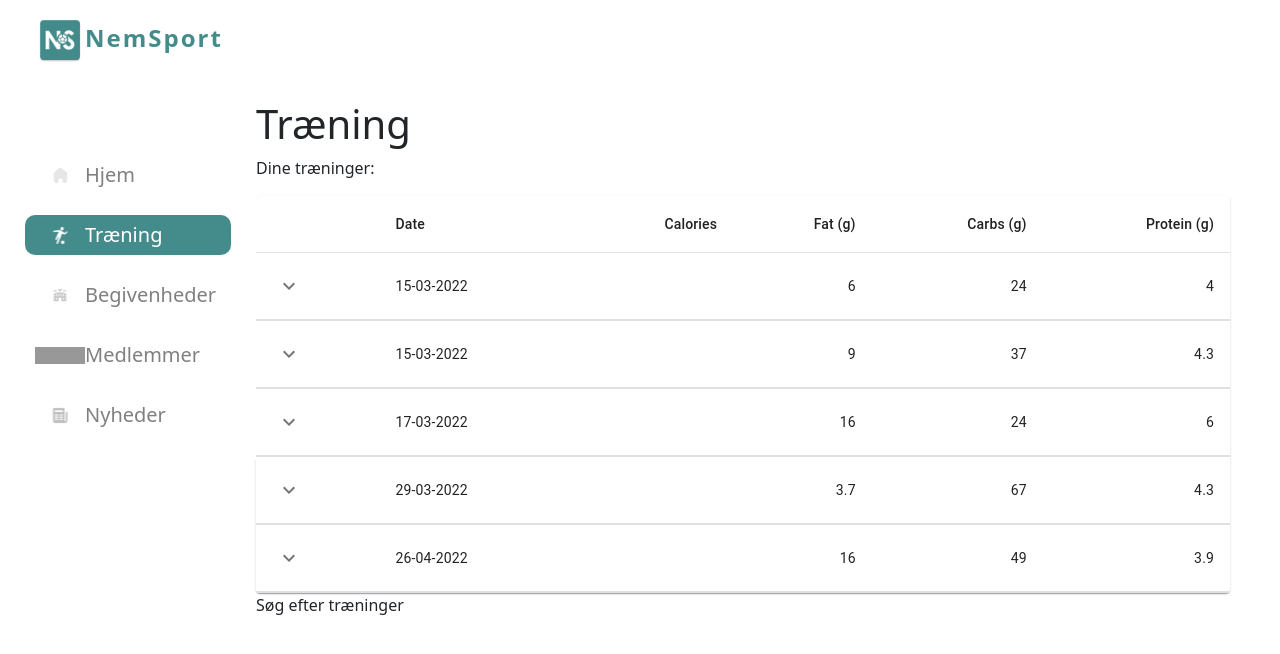
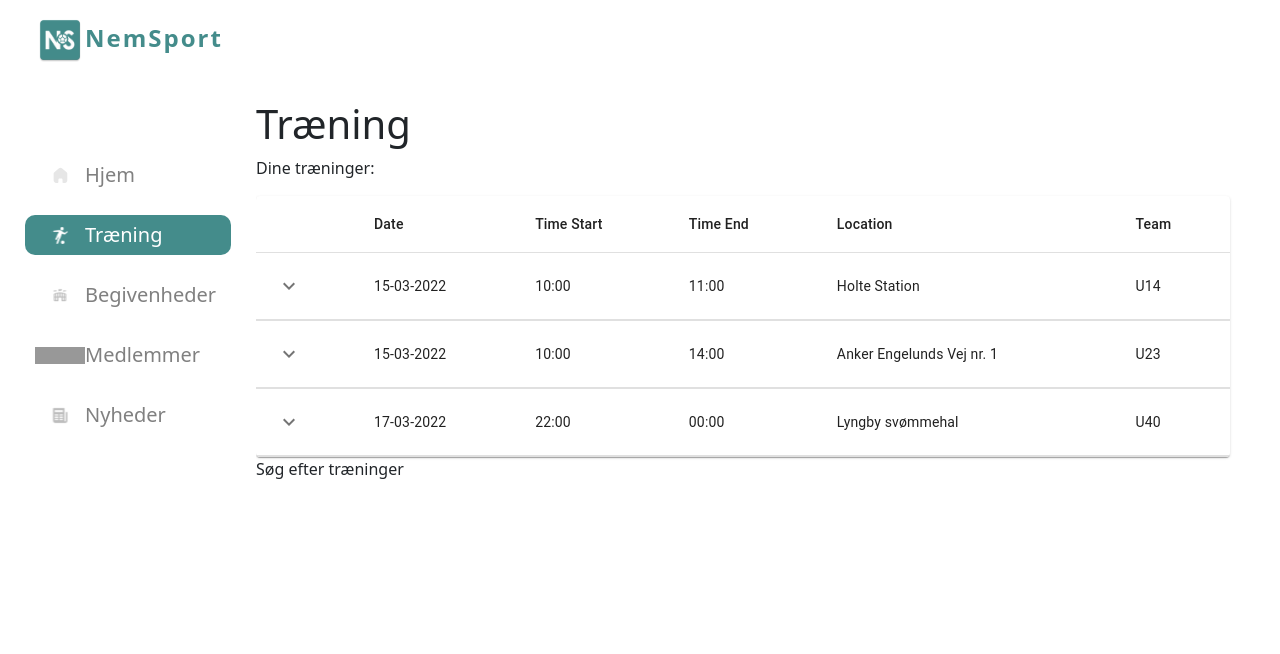
Before and after one commit to madsstorgaardnielsen/group5-proj, a React (Create React App) app in the folder fbcmanager-frontend/: page /traening in a window 1280 px wide. Shown: the top 654 px of the page. Built offline with nearby package versions, Linux system fonts and the light colour scheme; grey boxes are pictures that could not be loaded.

Commit message:
Training page ready for presentation

```diff
--- a/fbcmanager-frontend/src/components/TrainingsTable.js
+++ b/fbcmanager-frontend/src/components/TrainingsTable.js
@@ -16,15 +16,14 @@ import KeyboardArrowUpIcon from '@mui/icons-material/KeyboardArrowUp';
 
 // Table inspired by MUI. https://mui.com/components/tables/
 
-function trainingstable(date, time, fat, carbs, protein, price, description) {
+function trainingstable(date, timeStart, timeEnd, location, team) {
     return {
         date,
-        time,
-        fat,
-        carbs,
-        protein,
-        price,
-        description,
+        timeStart,
+        timeEnd,
+        location,
+        team,
+
     };
 }
 
@@ -44,13 +43,11 @@ function Row(props) {
                         {open ? <KeyboardArrowUpIcon /> : <KeyboardArrowDownIcon />}
                     </IconButton>
                 </TableCell>
-                <TableCell component="th" scope="row">
-                    {row.date}
-                </TableCell>
-                <TableCell align="right">{row.calories}</TableCell>
-                <TableCell align="right">{row.fat}</TableCell>
-                <TableCell align="right">{row.carbs}</TableCell>
-                <TableCell align="right">{row.protein}</TableCell>
+                <TableCell component="th" scope="row">{row.date}</TableCell>
+                <TableCell >{row.timeStart}</TableCell>
+                <TableCell >{row.timeEnd}</TableCell>
+                <TableCell >{row.location}</TableCell>
+                <TableCell >{row.team}</TableCell>
             </TableRow>
             <TableRow>
                 <TableCell style={{ paddingBottom: 0, paddingTop: 0 }} colSpan={6}>
@@ -58,7 +55,7 @@ function Row(props) {
                         <Box sx={{ margin: 1 }}>
                             <Typography variant="h6" gutterBottom component="div">
                                 Description:
-                                <text> (Insert text from databse). Fun :P This training is focusing on enhancing leg muscles. Remember, dont forget leg day!</text>
+                                <text> In today training session we are going to the forrest. Bring your inner nature-spirit and a bottle of water. </text>
                             </Typography>
                         </Box>
                     </Collapse>
@@ -70,22 +67,18 @@ function Row(props) {
 
 Row.propTypes = {
     row: PropTypes.shape({
-        calories: PropTypes.number.isRequired,
-        carbs: PropTypes.number.isRequired,
-        fat: PropTypes.number.isRequired,
+        timeStart: PropTypes.string.isRequired,
+        timeEnd: PropTypes.string.isRequired,
+        location: PropTypes.string.isRequired,
         description: PropTypes.string.isRequired,
         date: PropTypes.string.isRequired,
-        price: PropTypes.number.isRequired,
-        protein: PropTypes.number.isRequired,
     }).isRequired,
 };
 
 const rows = [
-    trainingstable('15-03-2022', 159, 6.0, 24, 4.0, 3.99),
-    trainingstable('15-03-2022', 237, 9.0, 37, 4.3, 4.99),
-    trainingstable('17-03-2022', 262, 16.0, 24, 6.0, 3.79),
-    trainingstable('29-03-2022', 305, 3.7, 67, 4.3, 2.5),
-    trainingstable('26-04-2022', 356, 16.0, 49, 3.9, 1.5),
+    trainingstable('15-03-2022', '10:00', '11:00', 'Holte Station', 'U14'), //One traing in a line
+    trainingstable('15-03-2022', '10:00', '14:00', 'Anker Engelunds Vej nr. 1', 'U23'), //Date, timeS, timeE, Location, Team
+    trainingstable('17-03-2022', '22:00', '00:00', 'Lyngby svømmehal', 'U40')
 ];
 
 export default function CollapsibleTable() {
@@ -96,10 +89,10 @@ export default function CollapsibleTable() {
                     <TableRow>
                         <TableCell/>
                         <TableCell>Date</TableCell>
-                        <TableCell align="right">Calories</TableCell>
-                        <TableCell align="right">Fat&nbsp;(g)</TableCell>
-                        <TableCell align="right">Carbs&nbsp;(g)</TableCell>
-                        <TableCell align="right">Protein&nbsp;(g)</TableCell>
+                        <TableCell >Time Start</TableCell>
+                        <TableCell >Time End&nbsp; </TableCell>
+                        <TableCell >Location&nbsp; </TableCell>
+                        <TableCell >Team&nbsp; </TableCell>
                     </TableRow>
                 </TableHead>
                 <TableBody>
```
